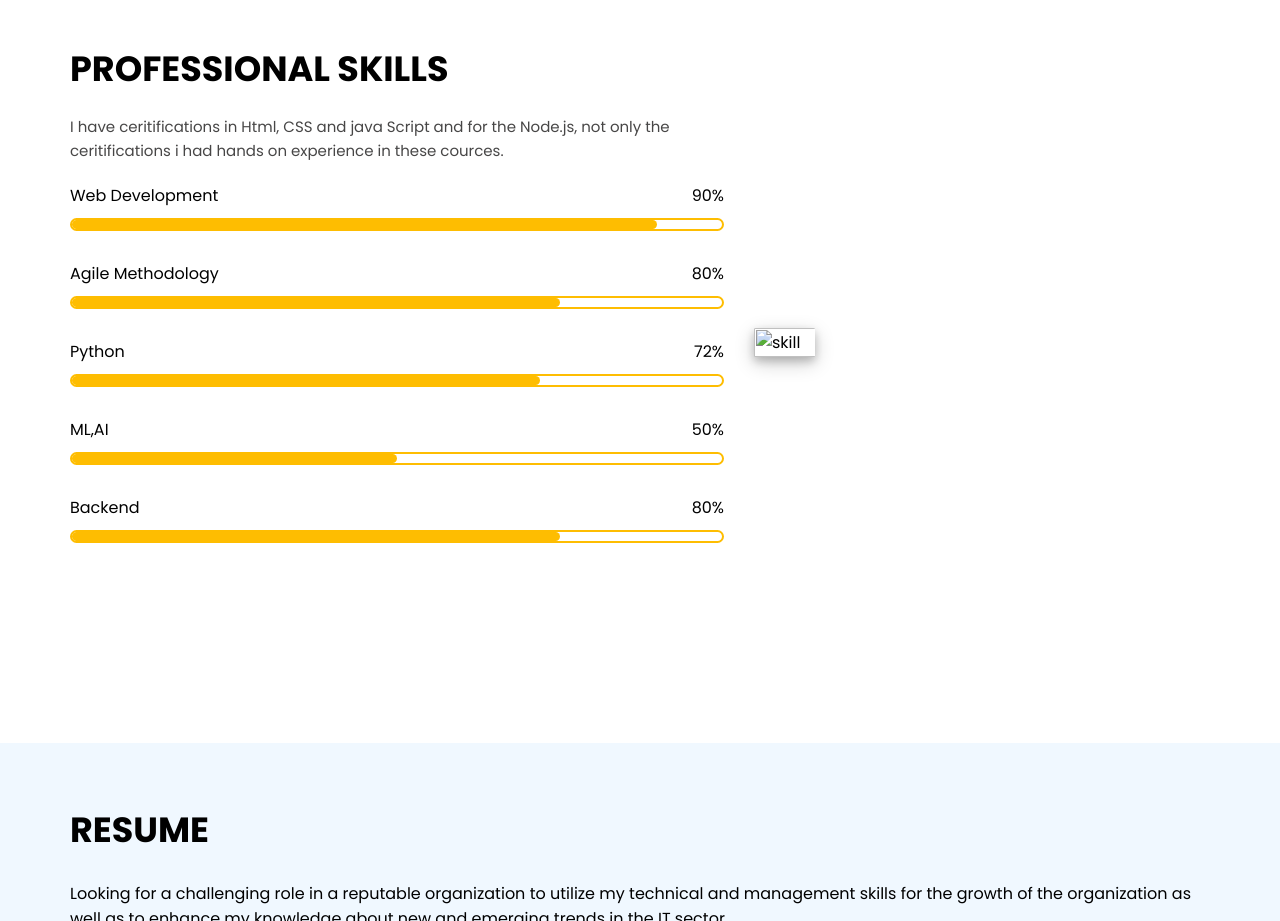
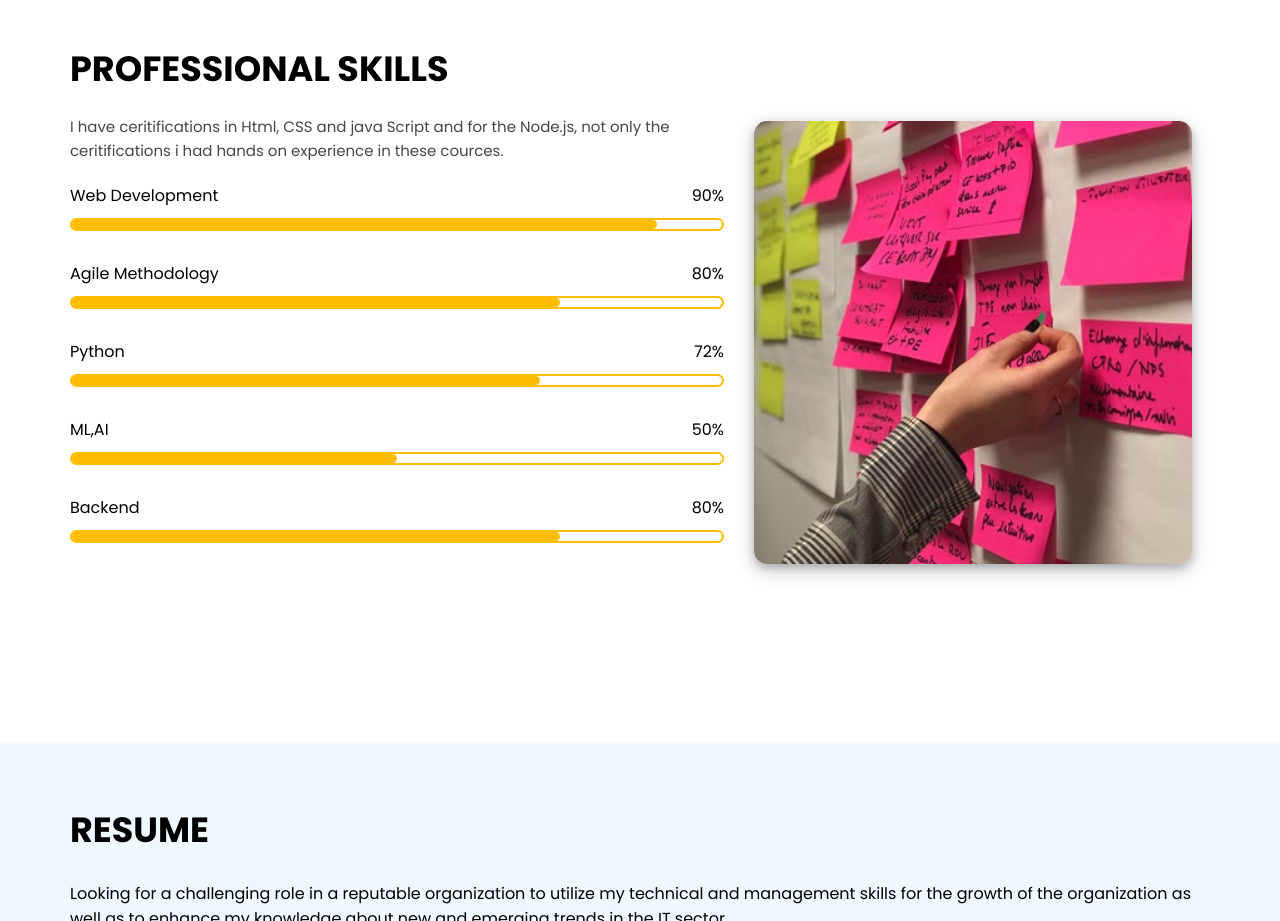
Before and after one commit to nishit2003/Portfolio, a plain HTML site: page index.html in a window 1280 px wide. Shown: the part 1620-2541 px from the top of the page. Drawn offline with nearby package versions, Linux system fonts and the light colour scheme; a script that the page names is missing.

Commit message:
Update image source path for skills image

```diff
--- a/index.html
+++ b/index.html
@@ -185,7 +185,7 @@
             </div>
 
             <div class="img">
-               <img class="boxshadow" src="skills.jpg" alt="skill" />
+               <img class="boxshadow" src="asset/skills.jpg" alt="skill" />
             </div>
 
          </div>
```
